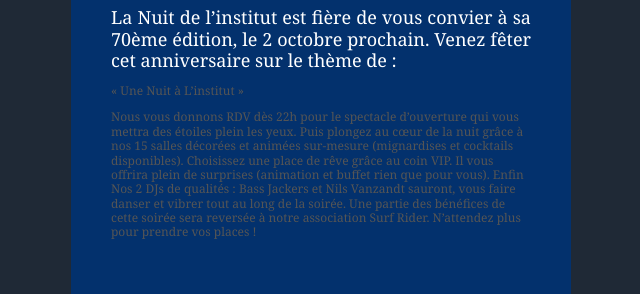
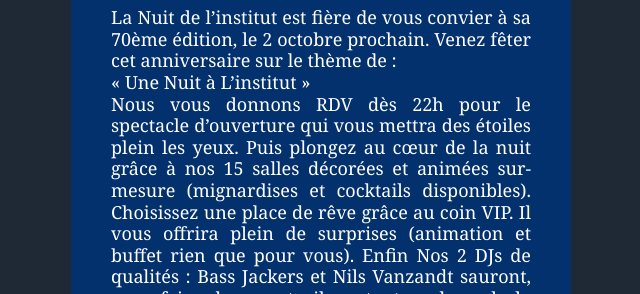
Before and after one commit to Benoit-thb/Mail-Gala, a plain HTML site: page index.html in a window 1280 px wide. Shown: the part 443-737 px from the top of the page, without its empty margins (319-959 px from the left). Drawn offline with Linux system fonts and the light colour scheme.

Commit message:
Update index.html

```diff
--- a/index.html
+++ b/index.html
@@ -96,7 +96,7 @@
 <div style="font-size: 12px; font-family: Georgia, Times, 'Times New Roman', serif; color: #555555; line-height: 1.2;">
 <p style="margin: 0; font-size: 12px; text-align: center; letter-spacing: normal;"><span style="font-size:34px;"><strong><span style="color:#ffffff;">Bonsoir à tous </span></strong></span></p>
 <p style="margin: 0; font-size: 12px; text-align: center; letter-spacing: normal; mso-line-height-alt: 14.399999999999999px;"><br/></p>
-<p style="margin: 0; font-size: 12px; text-align: justify; letter-spacing: normal;"><span style="font-size:18px;color:#ffffff;">La Nuit de l’institut est fière de vous convier à sa 70ème édition, le 2 octobre prochain. Venez fêter cet anniversaire sur le thème de : </span></p> <span><p>« Une Nuit à L’institut » </span></p>
+<p style="margin: 0; font-size: 12px; text-align: justify; letter-spacing: normal;"><span style="font-size:18px;color:#ffffff;">La Nuit de l’institut est fière de vous convier à sa 70ème édition, le 2 octobre prochain. Venez fêter cet anniversaire sur le thème de : </span></p> <p style="margin: 0; font-size: 12px; text-align: justify; letter-spacing: normal;"><span style="font-size:18px;color:#ffffff;">« Une Nuit à L’institut » </span></p> <p style="margin: 0; font-size: 12px; text-align: justify; letter-spacing: normal;"><span style="font-size:18px;color:#ffffff;">
 Nous vous donnons RDV dès 22h pour le spectacle d’ouverture qui vous mettra des étoiles plein les yeux. Puis plongez au cœur de la nuit grâce à nos 15 salles décorées et animées sur-mesure (mignardises et cocktails disponibles). Choisissez une place de rêve grâce au coin VIP. Il vous offrira plein de surprises (animation et buffet rien que pour vous). Enfin Nos 2 DJs de qualités : Bass Jackers et Nils Vanzandt sauront, vous faire danser et vibrer tout au long de la soirée.
 Une partie des bénéfices de cette soirée sera reversée à notre association Surf Rider.
 N’attendez plus pour prendre vos places !</span></p>
```
